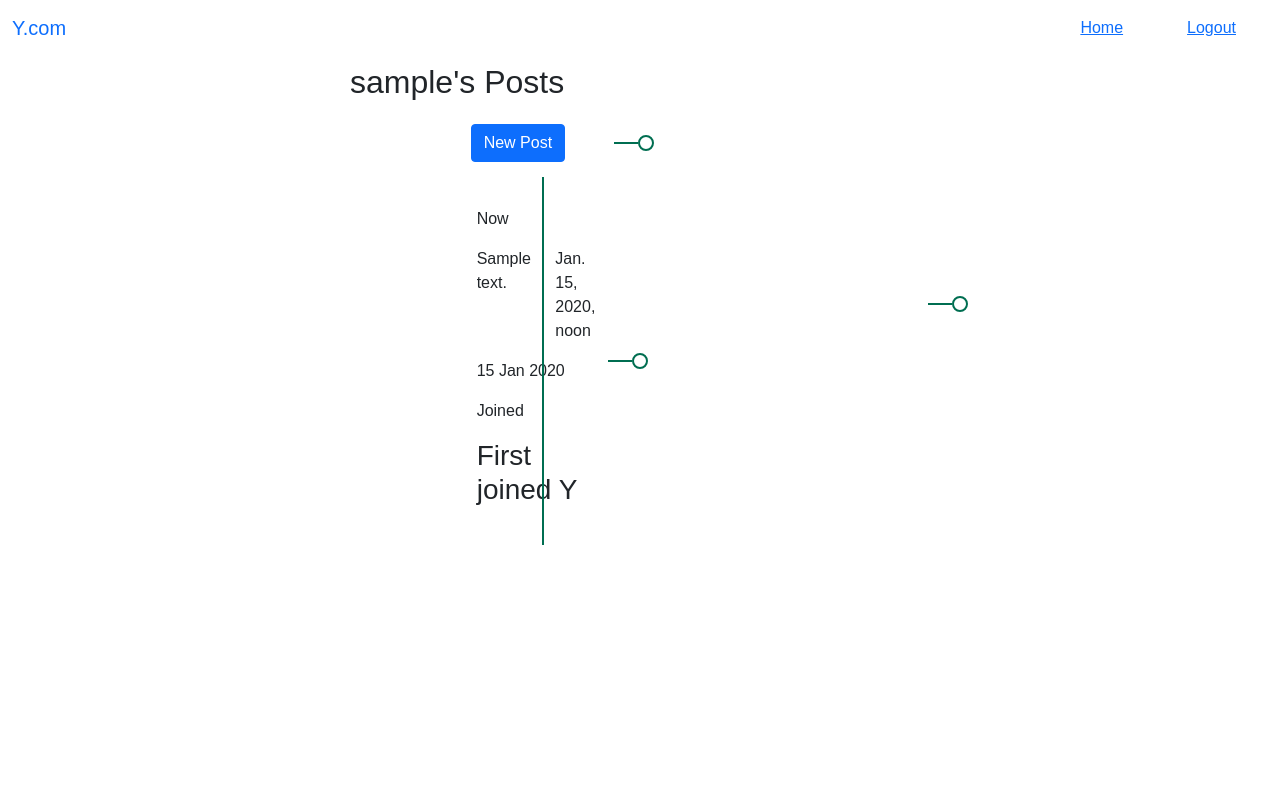
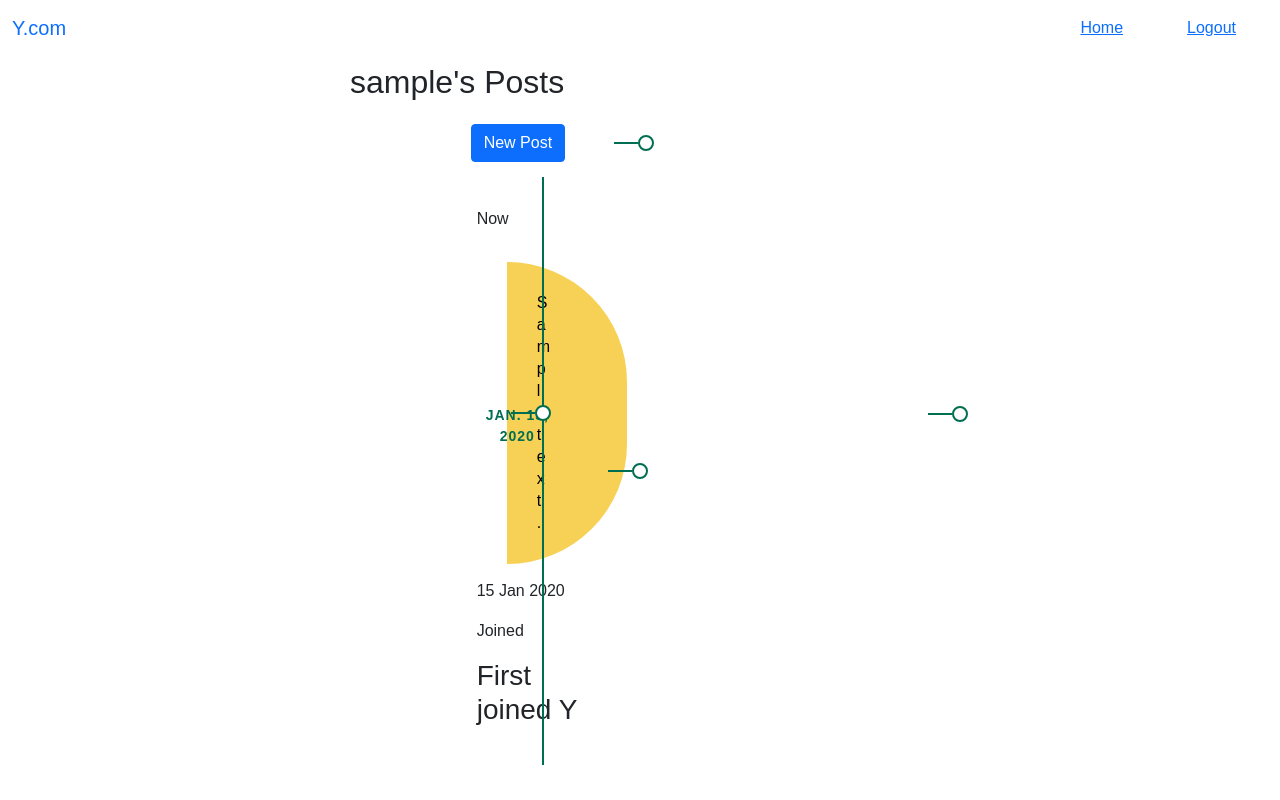
Before and after one commit to timotiousPrime/ydotcom, a Django app: a page that uses ydotcom/posts/templates/posts/postCardLeft.html in a window 1280 px wide. Run offline with Django 5.2, Linux system fonts and the light colour scheme; a user stored in the database is signed in; tables that the repository leaves empty hold one stand-in row (values such as "Sample post"); some libraries are stand-ins or nearby versions.

Commit message:
update post card structure

```diff
--- a/ydotcom/posts/templates/posts/postCardLeft.html
+++ b/ydotcom/posts/templates/posts/postCardLeft.html
@@ -1,16 +1,11 @@
 {% load static %}
 
-<div class="row timeline-left">
-    <div class="col-md-6">
-      <div class="timeline-box">
-        <div class="timeline-text">
-          <p align="justify">{{ post.message }}</p>
-        </div>
-      </div>
-    </div>
-    <div class="col-md-6 d-md-block d-none">
-      <p class="timeline-date">
-        {{ post.timestamp }}
+
+<div class="container left">
+  <div class="date">{{ day }}</div>
+  <div class="content">
+      <p>
+          {{ post.message }}
       </p>
-    </div>
+  </div>
 </div>
```
Also changed, not shown: ydotcom/posts/templates/posts/postCardRight.html (+6 -12 lines).
